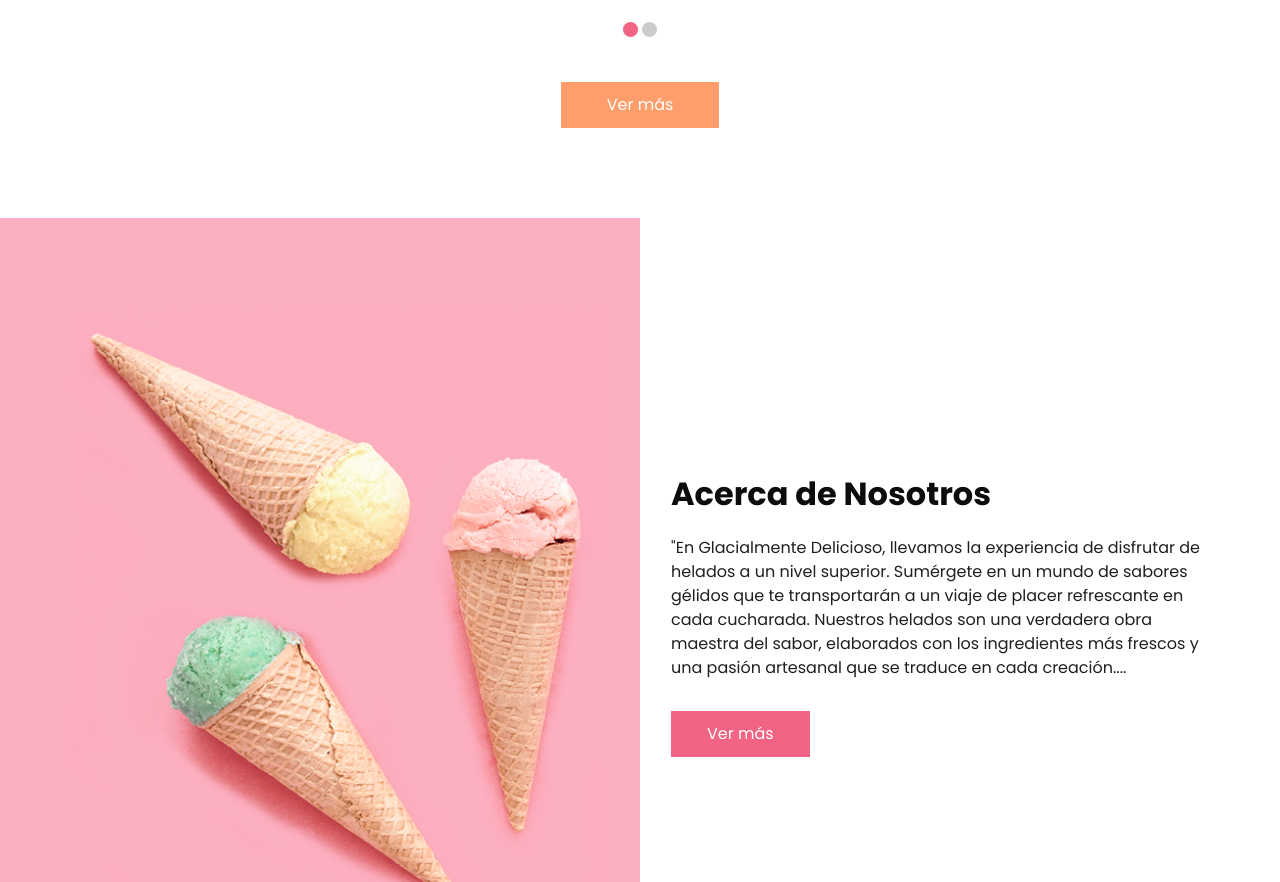
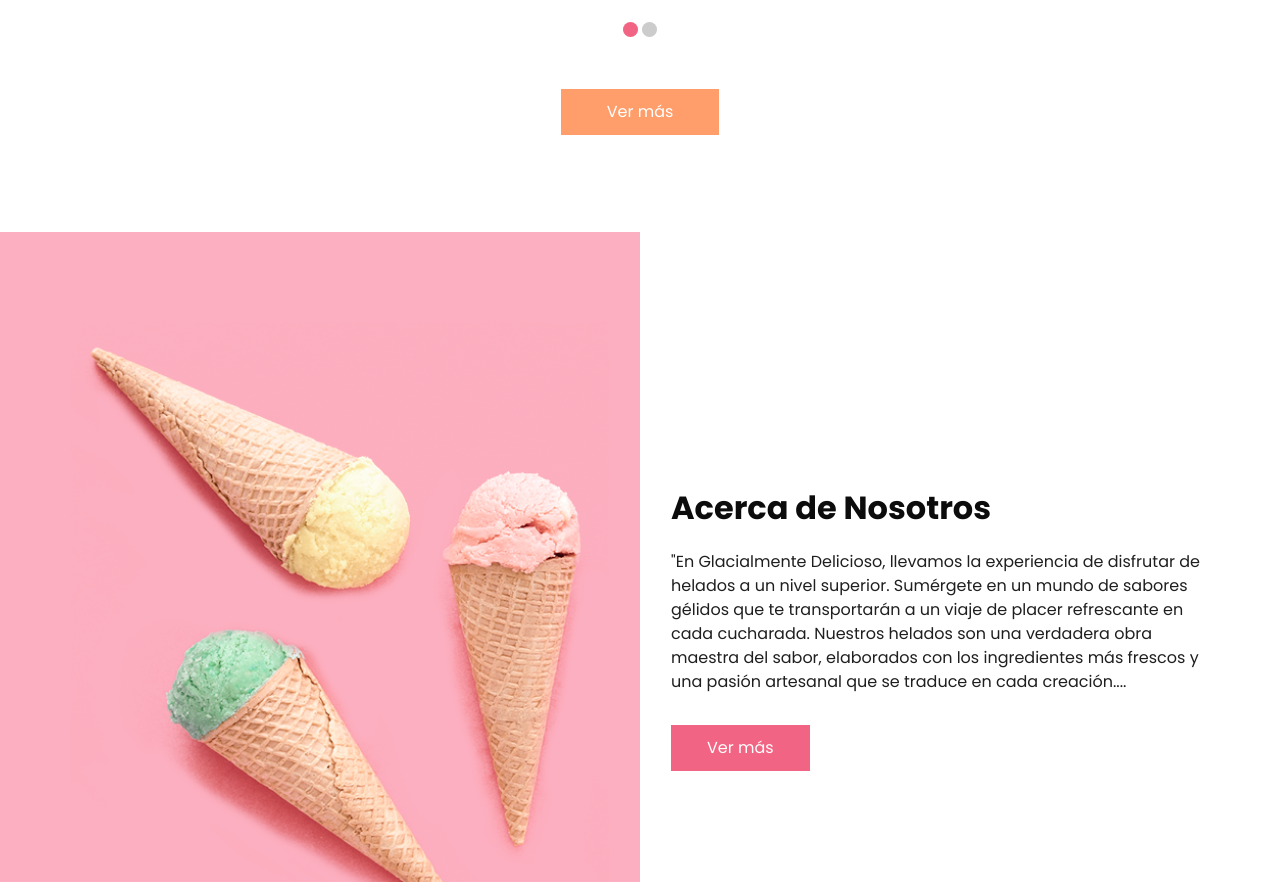
Before and after one commit to Skgrendel/Pagina-web-Heladeria, a plain HTML site: page index.html in a window 1280 px wide. Shown: the part 1493-2375 px from the top of the page. Drawn offline with nearby package versions, Linux system fonts and the light colour scheme; some packages are replaced by stand-ins of ours; files that its build step writes are made by us from their sources.

Commit message:
Update index.html

```diff
--- a/index.html
+++ b/index.html
@@ -219,7 +219,7 @@
           </div>
         </div>
       </div>
-      <div class="btn-box">
+      <div class="btn btn-box">
         <a href="product.html">
           Ver más
         </a>
```
